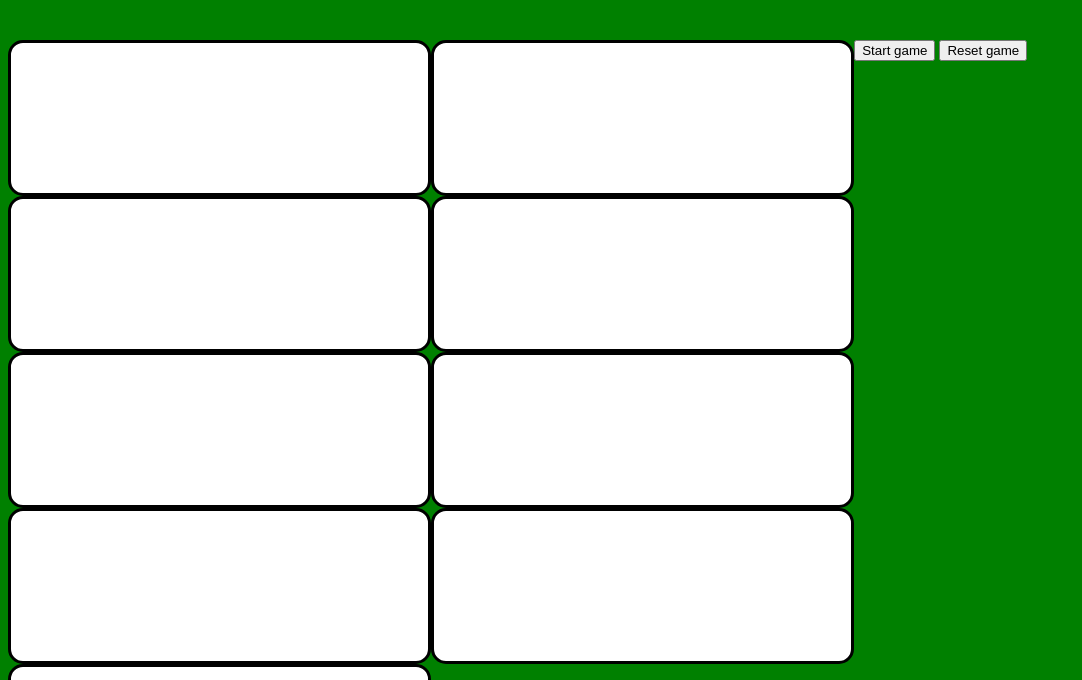
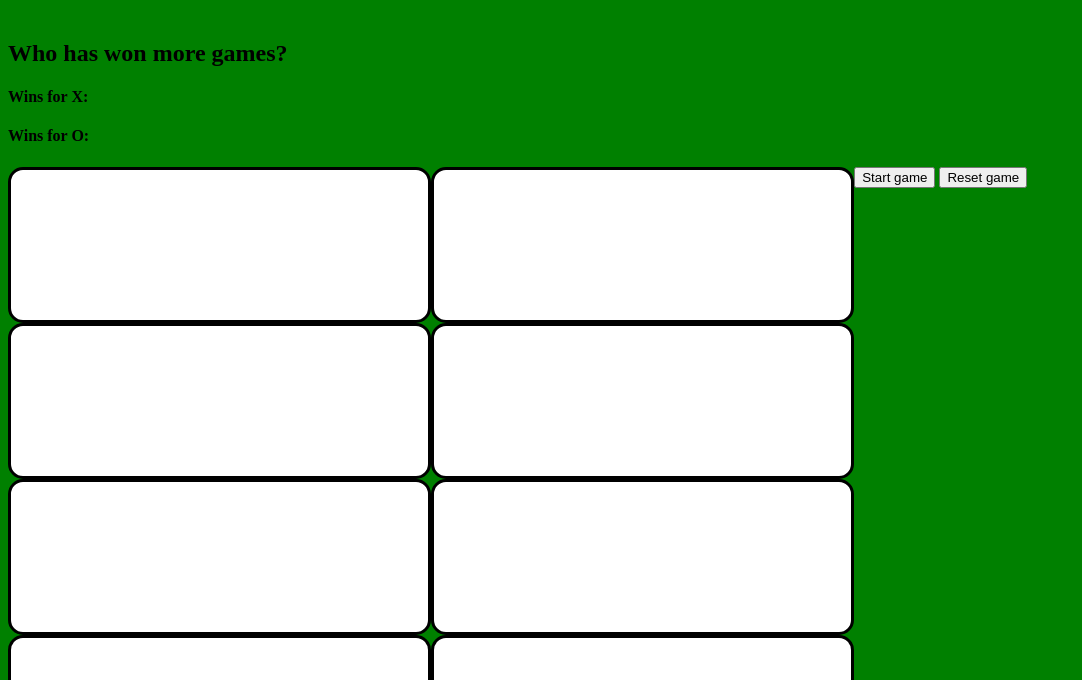
Before and after one commit to EricFithian/321-tic-tac-toe, a plain HTML site: page index.html in a window 1280 px wide. Shown: the part 120-800 px from the top of the page, without its empty margins (0-1082 px from the left). Drawn offline with Linux system fonts and the light colour scheme.

Commit message:
Minor fix

```diff
--- a/index.html
+++ b/index.html
@@ -10,6 +10,11 @@
 </head>
 <body>
     <h1>Tic-Tac-Toe Walkthrough</h1>
+    <div class="scoreboard">
+        <h2>Who has won more games?</h2>
+        <h4>Wins for X: </h4>
+        <h4>Wins for O: </h4>
+    </div>
     <div class="gameboard">
         <div class="square"></div>
         <div class="square"></div>
```
